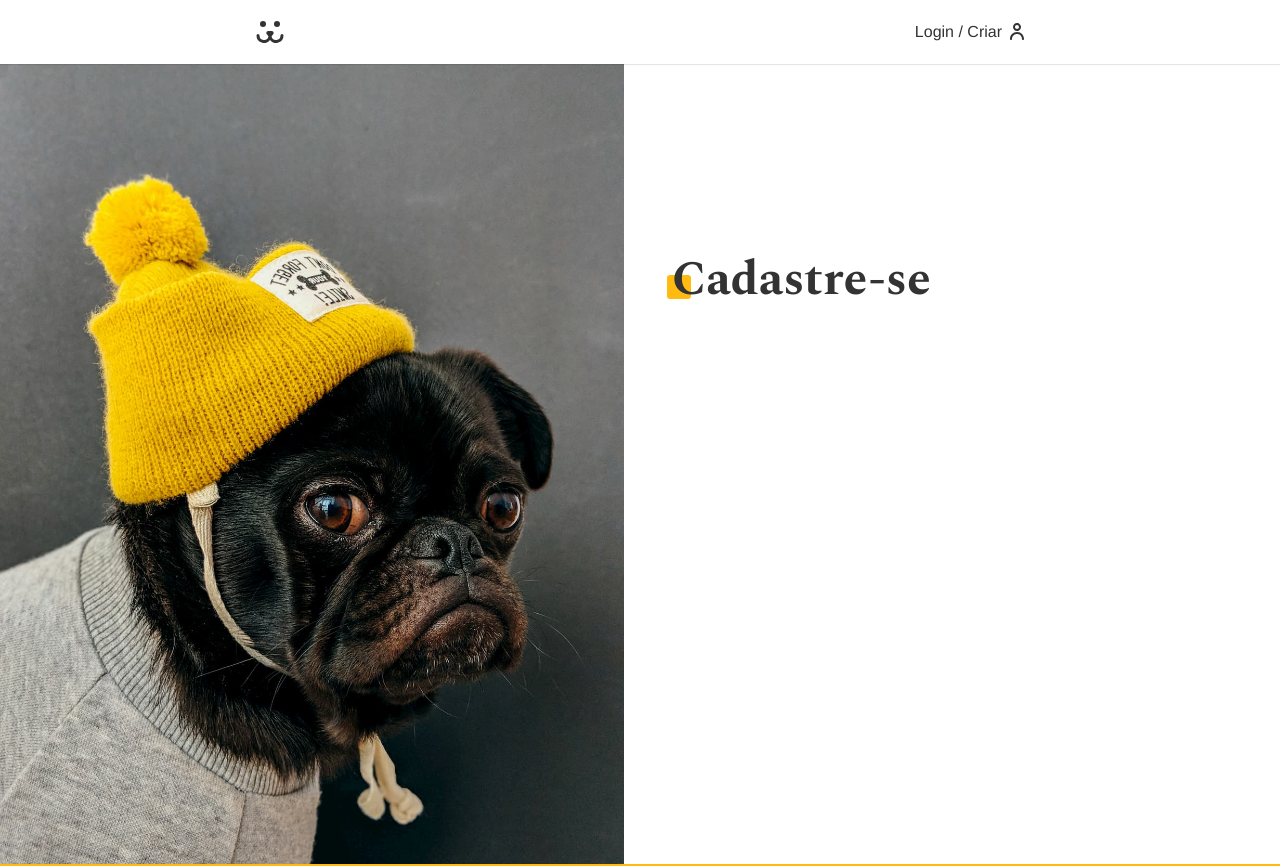
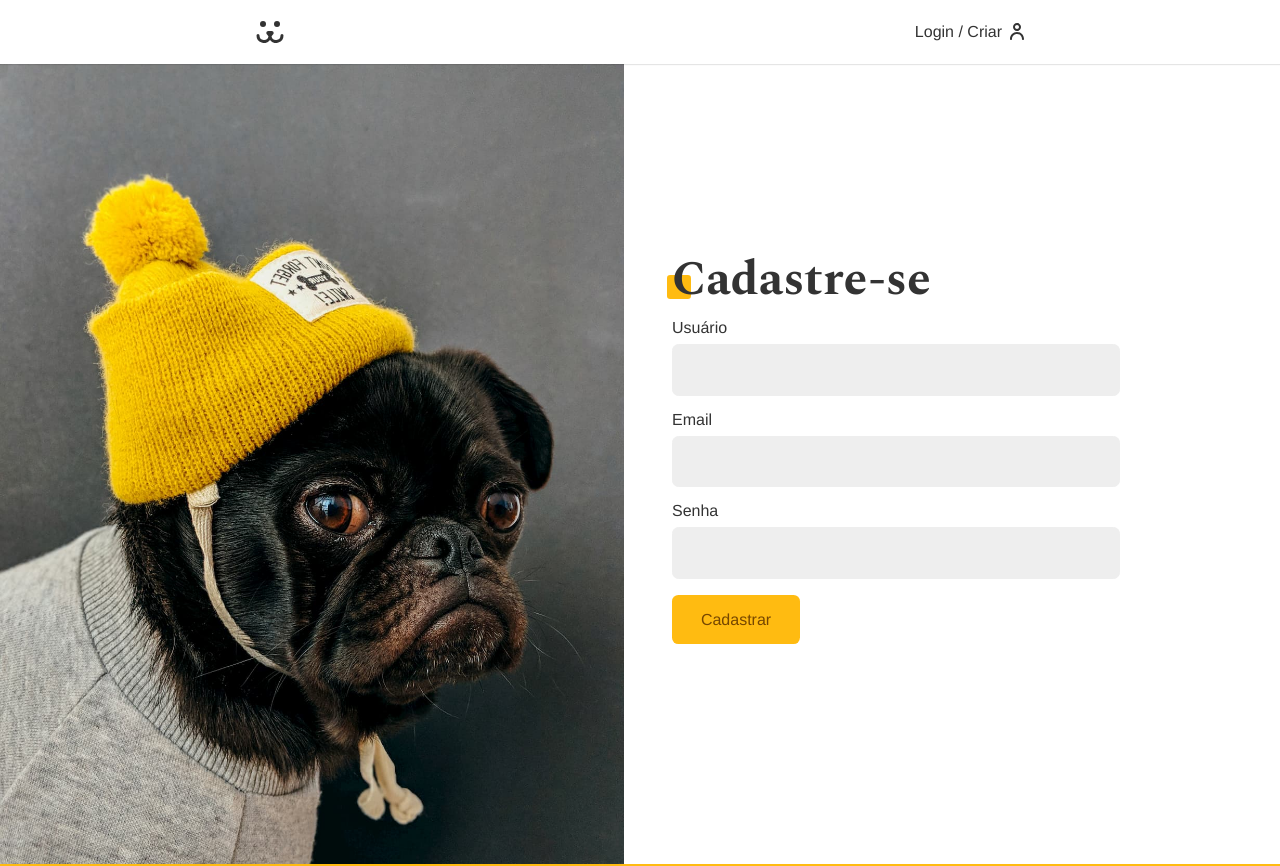
Before and after one commit to LeonardoLobas/dogs-next, a Next.js app: page /login/criar in a window 1280 px wide. Shown: the top 866 px of the page. Built offline with nearby package versions, Linux system fonts and the light colour scheme.

Commit message:
Adendos resetar,criar usario.

```diff
--- /dev/null
+++ b/src/actions/password-lost.ts
@@ -0,0 +1,28 @@
+"use server";
+
+import { PASSWORD_LOST } from "@/functions/api";
+import apiError from "@/functions/api-error";
+
+export default async function passwordLost(state: object, formData: FormData) {
+    const login = formData.get("login") as string | null;
+    const urlPerdeu = formData.get("url") as string | null;
+
+    try {
+        if (!login) throw new Error("Preencha os dados.");
+        const { url } = PASSWORD_LOST();
+        const response = await fetch(url, {
+            method: "POST",
+            headers: {
+                "Content-Type": "application/json",
+            },
+            body: JSON.stringify({
+                login,
+                url: urlPerdeu,
+            }),
+        });
+        if (!response.ok) throw new Error("Email ou usuário não cadastrado.");
+        return { data: null, ok: true, error: "" };
+    } catch (error: unknown) {
+        return apiError(error);
+    }
+}
--- /dev/null
+++ b/src/actions/password-reset.ts
@@ -0,0 +1,24 @@
+"use server";
+
+import { PASSWORD_RESET } from "@/functions/api";
+import apiError from "@/functions/api-error";
+import { redirect } from "next/navigation";
+
+export default async function passwordReset(state: object, formData: FormData) {
+    const login = formData.get("login") as string | null;
+    const key = formData.get("key") as string | null;
+    const password = formData.get("password") as string | null;
+
+    try {
+        if (!login || !key || !password) throw new Error("Preencha os dados.");
+        const { url } = PASSWORD_RESET();
+        const response = await fetch(url, {
+            method: "POST",
+            body: formData,
+        });
+        if (!response.ok) throw new Error("Não autorizado.");
+    } catch (error: unknown) {
+        return apiError(error);
+    }
+    redirect("/login");
+}
--- /dev/null
+++ b/src/actions/user-post.ts
@@ -0,0 +1,29 @@
+"use server";
+
+import { USER_POST } from "@/functions/api";
+import apiError from "@/functions/api-error";
+import login from "./login";
+
+export default async function userPost(state: object, formData: FormData) {
+    const username = formData.get("username") as string | null;
+    const email = formData.get("email") as string | null;
+    const password = formData.get("password") as string | null;
+
+    try {
+        if (!username || !email || !password)
+            throw new Error("Preencha os dados.");
+        if (password.length < 6)
+            throw new Error("A senha deve ter mais de 6 dígitos.");
+        const { url } = USER_POST();
+        const response = await fetch(url, {
+            method: "POST",
+            body: formData,
+        });
+        if (!response.ok) throw new Error("Email ou usuário já cadastrado.");
+        const { ok } = await login({ ok: true }, formData);
+        if (!ok) throw new Error("Error ao logar.");
+        return { data: null, ok: true, error: "" };
+    } catch (error: unknown) {
+        return apiError(error);
+    }
+}
--- a/src/app/login/criar/page.tsx
+++ b/src/app/login/criar/page.tsx
@@ -1,3 +1,4 @@
+import LoginCriarForm from "@/components/login/login-criar-form";
 import { Metadata } from "next";
 
 export const metadata: Metadata = {
@@ -9,6 +10,7 @@
     return (
         <div className="animeLeft">
             <h1 className="title">Cadastre-se</h1>
+            <LoginCriarForm />
         </div>
     );
 }
--- a/src/app/login/perdeu/page.tsx
+++ b/src/app/login/perdeu/page.tsx
@@ -1,3 +1,4 @@
+import LoginPerdeuForm from "@/components/login/login-perdeu-form";
 import { Metadata } from "next";
 
 export const metadata: Metadata = {
@@ -6,8 +7,9 @@
 };
 export default async function PagePerdeuSenha() {
     return (
-        <div>
-            <h1>PagePerdeuSenha</h1>
+        <div className="animeLeft">
+            <h1 className="title">Perdeu a senha ?</h1>
+            <LoginPerdeuForm />
         </div>
     );
 }
--- a/src/app/login/resetar/page.tsx
+++ b/src/app/login/resetar/page.tsx
@@ -1,14 +1,26 @@
+import LoginResetarForm from "@/components/login/login-resetar-form";
 import { Metadata } from "next";
 
 export const metadata: Metadata = {
-    title: "Resetar | Dogs",
+    title: "Resetar a senha | Dogs",
     description: "Resete a sua senha",
 };
 
-export default async function PageResetar() {
+type ResetarSearchParams = {
+    searchParams: Promise<{
+        key: string;
+        login: string;
+    }>;
+};
+
+export default async function ResetarPage({
+    searchParams,
+}: ResetarSearchParams) {
+    const params = await searchParams;
     return (
-        <div>
-            <h1>PageResetar</h1>
+        <div className="animeLeft">
+            <h1 className="title">Resete a Senha</h1>
+            <LoginResetarForm keyToken={params.key} login={params.login} />
         </div>
     );
 }
--- /dev/null
+++ b/src/components/login/login-criar-form.tsx
@@ -0,0 +1,45 @@
+"use client";
+
+import { useFormState, useFormStatus } from "react-dom";
+import Button from "@/components/forms/button";
+import Input from "@/components/forms/input";
+import ErrorMessage from "../helper/error-message";
+import React, { useActionState } from "react";
+import styles from "./login-form.module.css";
+import userPost from "@/actions/user-post";
+
+function FormButton() {
+    const { pending } = useFormStatus();
+
+    return (
+        <>
+            {pending ? (
+                <Button disabled={pending}>Cadastrando...</Button>
+            ) : (
+                <Button>Cadastrar</Button>
+            )}
+        </>
+    );
+}
+
+export default function LoginCriarForm() {
+    const [state, action] = useActionState(userPost, {
+        ok: false,
+        error: "",
+        data: null,
+    });
+
+    React.useEffect(() => {
+        if (state.ok) window.location.href = "/conta";
+    }, [state.ok]);
+
+    return (
+        <form action={action} className={styles.form}>
+            <Input label="Usuário" name="username" type="text" />
+            <Input label="Email" name="email" type="email" />
+            <Input label="Senha" name="password" type="password" />
+            <ErrorMessage error={state.error} />
+            <FormButton />
+        </form>
+    );
+}
--- /dev/null
+++ b/src/components/login/login-perdeu-form.tsx
@@ -0,0 +1,50 @@
+"use client";
+
+import { useFormState, useFormStatus } from "react-dom";
+import Button from "@/components/forms/button";
+import Input from "@/components/forms/input";
+import ErrorMessage from "../helper/error-message";
+import React from "react";
+import styles from "./login-form.module.css";
+import passwordLost from "@/actions/password-lost";
+
+function FormButton() {
+    const { pending } = useFormStatus();
+
+    return (
+        <>
+            {pending ? (
+                <Button disabled={pending}>Enviando...</Button>
+            ) : (
+                <Button>Enviar Email</Button>
+            )}
+        </>
+    );
+}
+
+export default function LoginPerdeuForm() {
+    const [state, action] = useFormState(passwordLost, {
+        ok: false,
+        error: "",
+        data: null,
+    });
+
+    const [url, setUrl] = React.useState("");
+
+    React.useEffect(() => {
+        setUrl(window.location.href.replace("perdeu", "resetar"));
+    }, []);
+
+    return (
+        <form action={action} className={styles.form}>
+            <Input label="Email / Usuário" name="login" type="text" />
+            <input type="hidden" name="url" value={url} />
+            <ErrorMessage error={state.error} />
+            {state.ok ? (
+                <p style={{ color: "#4c1" }}>Email enviado.</p>
+            ) : (
+                <FormButton />
+            )}
+        </form>
+    );
+}
--- /dev/null
+++ b/src/components/login/login-resetar-form.tsx
@@ -0,0 +1,47 @@
+"use client";
+
+import { useFormState, useFormStatus } from "react-dom";
+import Button from "@/components/forms/button";
+import Input from "@/components/forms/input";
+import ErrorMessage from "../helper/error-message";
+import React from "react";
+import styles from "./login-form.module.css";
+import passwordReset from "@/actions/password-reset";
+
+function FormButton() {
+    const { pending } = useFormStatus();
+
+    return (
+        <>
+            {pending ? (
+                <Button disabled={pending}>Resetando...</Button>
+            ) : (
+                <Button>Resetar Senha</Button>
+            )}
+        </>
+    );
+}
+
+export default function LoginResetarForm({
+    keyToken,
+    login,
+}: {
+    login: string;
+    keyToken: string;
+}) {
+    const [state, action] = useFormState(passwordReset, {
+        ok: false,
+        error: "",
+        data: null,
+    });
+
+    return (
+        <form action={action} className={styles.form}>
+            <Input label="Nova Senha" name="password" type="password" />
+            <input type="hidden" name="login" value={login} />
+            <input type="hidden" name="key" value={keyToken} />
+            <ErrorMessage error={state.error} />
+            <FormButton />
+        </form>
+    );
+}
```
